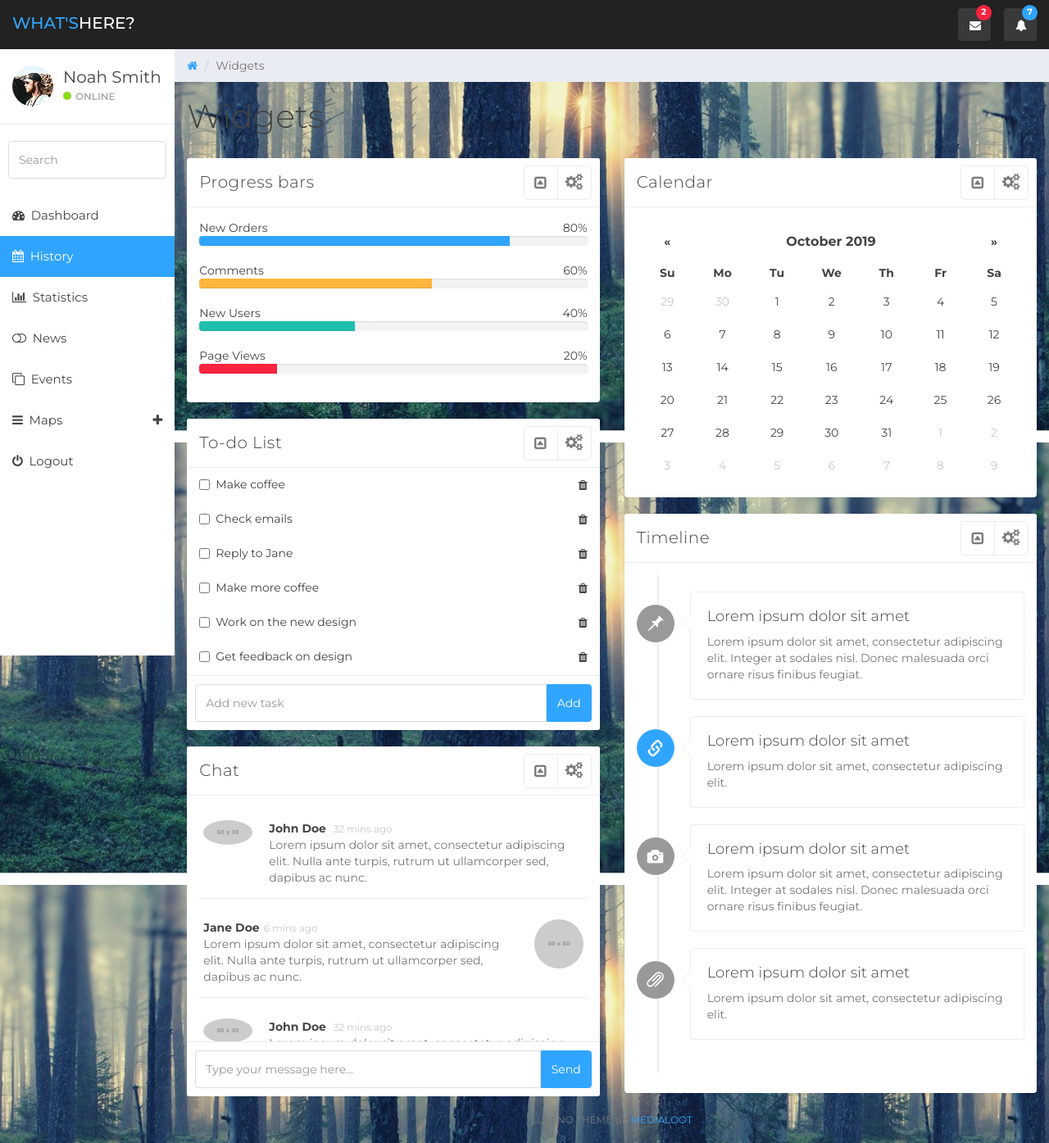
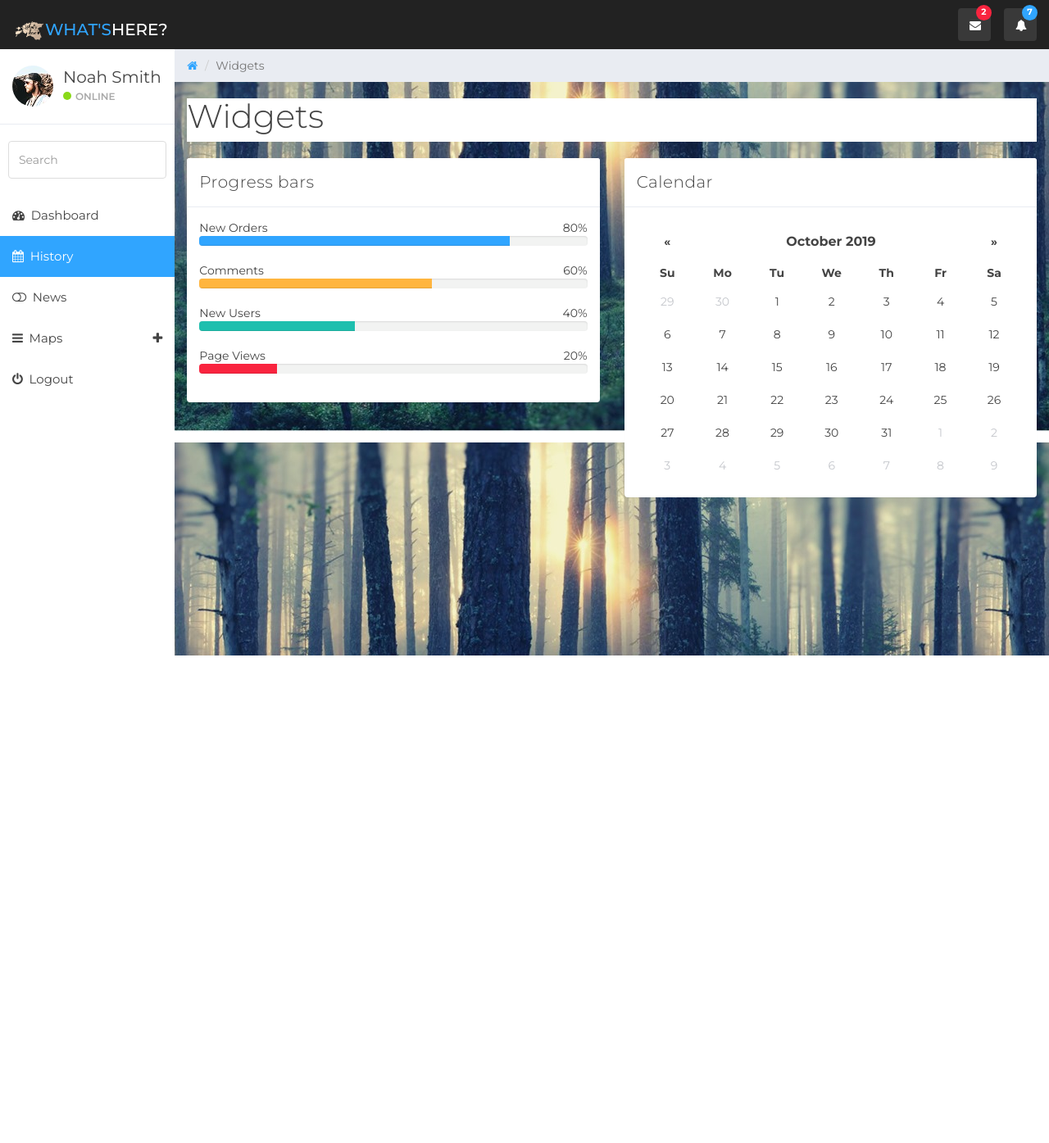
Before and after one commit to Laurikainen/SpaceHikers, a PHP site: page /widgets.html in a window 1280 px wide. Shown: the whole page at 82% size. After the commit the page ends 800 px from the top, so only its background shows below. Run offline with PHP 8.4, Linux system fonts and the light colour scheme; grey boxes labelled with a size stand in for pictures from a placeholder-image service; some libraries are stand-ins or nearby versions.

Commit message:
Somewhat final product

```diff
--- a/css/styles.css
+++ b/css/styles.css
@@ -16,6 +16,7 @@ h1, h2, h3, h4, h5, h6 {
   color: #444444; }
 
 h1 {
+  background-color: #fff;
   font-weight: 300;
   font-size: 40px; }
 
--- a/login.html
+++ b/login.html
@@ -3,10 +3,11 @@
 <head>
 	<meta charset="utf-8">
 	<meta name="viewport" content="width=device-width, initial-scale=1">
-	<title>Lumino - Login</title>
+	<title>Login</title>
 	<link href="css/bootstrap.min.css" rel="stylesheet">
 	<link href="css/datepicker3.css" rel="stylesheet">
 	<link href="css/styles.css" rel="stylesheet">
+	<link rel="icon" href="favicon-16x16.png" />
 	<!--[if lt IE 9]>
 	<script src="js/html5shiv.js"></script>
 	<script src="js/respond.min.js"></script>
@@ -32,6 +33,7 @@
 								</label>
 							</div>
 							<a href="index.html" class="btn btn-primary">Login</a></fieldset>
+							<p></p><a href="" >Sign Up</a>
 					</form>
 				</div>
 			</div>
--- a/panels.html
+++ b/panels.html
@@ -96,7 +96,6 @@
 		<ul class="nav menu">
 			<li><a href="index.html"><em class="fa fa-dashboard">&nbsp;</em> Dashboard</a></li>
 			<li><a href="widgets.html"><em class="fa fa-calendar">&nbsp;</em> History</a></li>
-			<li><a href="charts.html"><em class="fa fa-bar-chart">&nbsp;</em> Statistics</a></li>
 			<li><a href="news.html"><em class="fa fa-toggle-off">&nbsp;</em> News</a></li>
 			<li class="active"><a href="panels.html"><em class="fa fa-clone">&nbsp;</em> Events</a></li>
 			<li class="parent "><a data-toggle="collapse" href="#sub-item-1">
--- a/widgets.html
+++ b/widgets.html
@@ -3,12 +3,12 @@
 <head>
 	<meta charset="utf-8">
 	<meta name="viewport" content="width=device-width, initial-scale=1">
-	<title>Lumino - Widgets</title>
+	<title>History</title>
 	<link href="css/bootstrap.min.css" rel="stylesheet">
 	<link href="css/font-awesome.min.css" rel="stylesheet">
 	<link href="css/datepicker3.css" rel="stylesheet">
 	<link href="css/styles.css" rel="stylesheet">
-
+	<link rel="icon" href="favicon-16x16.png" />
 	<!--Custom Font-->
 	<link href="https://fonts.googleapis.com/css?family=Montserrat:300,300i,400,400i,500,500i,600,600i,700,700i" rel="stylesheet">
 	<!--[if lt IE 9]>
@@ -24,7 +24,7 @@
 					<span class="icon-bar"></span>
 					<span class="icon-bar"></span>
 					<span class="icon-bar"></span></button>
-				<a class="navbar-brand" href="#"><span>What's</span>Here?</a>
+				<a class="navbar-brand" href="#"><span><img src="logo.png" height="40" width="40"></span><span>What's</span>Here?</a>
 				<ul class="nav navbar-top-links navbar-right">
 					<li class="dropdown"><a class="dropdown-toggle count-info" data-toggle="dropdown" href="#">
 						<em class="fa fa-envelope"></em><span class="label label-danger">2</span>
@@ -96,9 +96,7 @@
 		<ul class="nav menu">
 			<li><a href="index.html"><em class="fa fa-dashboard">&nbsp;</em> Dashboard</a></li>
 			<li class="active"><a href="widgets.html"><em class="fa fa-calendar">&nbsp;</em> History</a></li>
-			<li><a href="charts.html"><em class="fa fa-bar-chart">&nbsp;</em> Statistics</a></li>
 			<li><a href="news.html"><em class="fa fa-toggle-off">&nbsp;</em> News</a></li>
-			<li><a href="panels.html"><em class="fa fa-clone">&nbsp;</em> Events</a></li>
 			<li class="parent "><a data-toggle="collapse" href="#sub-item-1">
 				<em class="fa fa-navicon">&nbsp;</em> Maps <span data-toggle="collapse" href="#sub-item-1" class="icon pull-right"><em class="fa fa-plus"></em></span>
 				</a>
@@ -140,30 +138,7 @@
 				<div class="panel panel-default ">
 					<div class="panel-heading">
 						Progress bars
-						<ul class="pull-right panel-settings panel-button-tab-right">
-							<li class="dropdown"><a class="pull-right dropdown-toggle" data-toggle="dropdown" href="#">
-								<em class="fa fa-cogs"></em>
-							</a>
-								<ul class="dropdown-menu dropdown-menu-right">
-									<li>
-										<ul class="dropdown-settings">
-											<li><a href="#">
-												<em class="fa fa-cog"></em> Settings 1
-											</a></li>
-											<li class="divider"></li>
-											<li><a href="#">
-												<em class="fa fa-cog"></em> Settings 2
-											</a></li>
-											<li class="divider"></li>
-											<li><a href="#">
-												<em class="fa fa-cog"></em> Settings 3
-											</a></li>
-										</ul>
-									</li>
-								</ul>
-							</li>
-						</ul>
-						<span class="pull-right clickable panel-toggle panel-button-tab-left"><em class="fa fa-toggle-up"></em></span></div>
+					</div>
 					<div class="panel-body">
 						<div class="col-md-12 no-padding">
 							<div class="row progress-labels">
@@ -197,267 +172,22 @@
 						</div>
 					</div>
 				</div>
-				<div class="panel panel-default">
-					<div class="panel-heading">
-						To-do List
-						<ul class="pull-right panel-settings panel-button-tab-right">
-							<li class="dropdown"><a class="pull-right dropdown-toggle" data-toggle="dropdown" href="#">
-								<em class="fa fa-cogs"></em>
-							</a>
-								<ul class="dropdown-menu dropdown-menu-right">
-									<li>
-										<ul class="dropdown-settings">
-											<li><a href="#">
-												<em class="fa fa-cog"></em> Settings 1
-											</a></li>
-											<li class="divider"></li>
-											<li><a href="#">
-												<em class="fa fa-cog"></em> Settings 2
-											</a></li>
-											<li class="divider"></li>
-											<li><a href="#">
-												<em class="fa fa-cog"></em> Settings 3
-											</a></li>
-										</ul>
-									</li>
-								</ul>
-							</li>
-						</ul>
-						<span class="pull-right clickable panel-toggle panel-button-tab-left"><em class="fa fa-toggle-up"></em></span></div>
-					<div class="panel-body">
-						<ul class="todo-list">
-							<li class="todo-list-item">
-								<div class="checkbox">
-									<input type="checkbox" id="checkbox-1" />
-									<label for="checkbox-1">Make coffee</label>
-								</div>
-								<div class="pull-right action-buttons"><a href="#" class="trash"><em class="fa fa-trash"></em></a></div>
-							</li>
-							<li class="todo-list-item">
-								<div class="checkbox">
-									<input type="checkbox" id="checkbox-2" />
-									<label for="checkbox-2">Check emails</label>
-								</div>
-								<div class="pull-right action-buttons"><a href="#" class="trash"><em class="fa fa-trash"></em></a></div>
-							</li>
-							<li class="todo-list-item">
-								<div class="checkbox">
-									<input type="checkbox" id="checkbox-3" />
-									<label for="checkbox-3">Reply to Jane</label>
-								</div>
-								<div class="pull-right action-buttons"><a href="#" class="trash"><em class="fa fa-trash"></em></a></div>
-							</li>
-							<li class="todo-list-item">
-								<div class="checkbox">
-									<input type="checkbox" id="checkbox-4" />
-									<label for="checkbox-4">Make more coffee</label>
-								</div>
-								<div class="pull-right action-buttons"><a href="#" class="trash"><em class="fa fa-trash"></em></a></div>
-							</li>
-							<li class="todo-list-item">
-								<div class="checkbox">
-									<input type="checkbox" id="checkbox-5" />
-									<label for="checkbox-5">Work on the new design</label>
-								</div>
-								<div class="pull-right action-buttons"><a href="#" class="trash"><em class="fa fa-trash"></em></a></div>
-							</li>
-							<li class="todo-list-item">
-								<div class="checkbox">
-									<input type="checkbox" id="checkbox-6" />
-									<label for="checkbox-6">Get feedback on design</label>
-								</div>
-								<div class="pull-right action-buttons"><a href="#" class="trash"><em class="fa fa-trash"></em></a></div>
-							</li>
-						</ul>
-					</div>
-					<div class="panel-footer">
-						<div class="input-group">
-							<input id="btn-input" type="text" class="form-control input-md" placeholder="Add new task" /><span class="input-group-btn">
-								<button class="btn btn-primary btn-md" id="btn-todo">Add</button>
-						</span></div>
-					</div>
-				</div>
-				<div class="panel panel-default chat">
-					<div class="panel-heading">
-						Chat
-						<ul class="pull-right panel-settings panel-button-tab-right">
-							<li class="dropdown"><a class="pull-right dropdown-toggle" data-toggle="dropdown" href="#">
-								<em class="fa fa-cogs"></em>
-							</a>
-								<ul class="dropdown-menu dropdown-menu-right">
-									<li>
-										<ul class="dropdown-settings">
-											<li><a href="#">
-												<em class="fa fa-cog"></em> Settings 1
-											</a></li>
-											<li class="divider"></li>
-											<li><a href="#">
-												<em class="fa fa-cog"></em> Settings 2
-											</a></li>
-											<li class="divider"></li>
-											<li><a href="#">
-												<em class="fa fa-cog"></em> Settings 3
-											</a></li>
-										</ul>
-									</li>
-								</ul>
-							</li>
-						</ul>
-						<span class="pull-right clickable panel-toggle panel-button-tab-left"><em class="fa fa-toggle-up"></em></span></div>
-					<div class="panel-body">
-						<ul>
-							<li class="left clearfix"><span class="chat-img pull-left">
-								<img src="http://placehold.it/60/30a5ff/fff" alt="User Avatar" class="img-circle" />
-								</span>
-								<div class="chat-body clearfix">
-									<div class="header"><strong class="primary-font">John Doe</strong> <small class="text-muted">32 mins ago</small></div>
-									<p>Lorem ipsum dolor sit amet, consectetur adipiscing elit. Nulla ante turpis, rutrum ut ullamcorper sed, dapibus ac nunc.</p>
-								</div>
-							</li>
-							<li class="right clearfix"><span class="chat-img pull-right">
-								<img src="http://placehold.it/60/dde0e6/5f6468" alt="User Avatar" class="img-circle" />
-								</span>
-								<div class="chat-body clearfix">
-									<div class="header"><strong class="pull-left primary-font">Jane Doe</strong> <small class="text-muted">6 mins ago</small></div>
-									<p>Lorem ipsum dolor sit amet, consectetur adipiscing elit. Nulla ante turpis, rutrum ut ullamcorper sed, dapibus ac nunc.</p>
-								</div>
-							</li>
-							<li class="left clearfix"><span class="chat-img pull-left">
-								<img src="http://placehold.it/60/30a5ff/fff" alt="User Avatar" class="img-circle" />
-								</span>
-								<div class="chat-body clearfix">
-									<div class="header"><strong class="primary-font">John Doe</strong> <small class="text-muted">32 mins ago</small></div>
-									<p>Lorem ipsum dolor sit amet, consectetur adipiscing elit. Nulla ante turpis, rutrum ut ullamcorper sed, dapibus ac nunc.</p>
-								</div>
-							</li>
-						</ul>
-					</div>
-					<div class="panel-footer">
-						<div class="input-group">
-							<input id="btn-input" type="text" class="form-control input-md" placeholder="Type your message here..." /><span class="input-group-btn">
-								<button class="btn btn-primary btn-md" id="btn-chat">Send</button>
-						</span></div>
-					</div>
-				</div>
+
 			</div><!--/.col-->
-
 			<div class="col-md-6">
 				<div class="panel panel-default">
 					<div class="panel-heading">
 						Calendar
-						<ul class="pull-right panel-settings panel-button-tab-right">
-							<li class="dropdown"><a class="pull-right dropdown-toggle" data-toggle="dropdown" href="#">
-								<em class="fa fa-cogs"></em>
-							</a>
-								<ul class="dropdown-menu dropdown-menu-right">
-									<li>
-										<ul class="dropdown-settings">
-											<li><a href="#">
-												<em class="fa fa-cog"></em> Settings 1
-											</a></li>
-											<li class="divider"></li>
-											<li><a href="#">
-												<em class="fa fa-cog"></em> Settings 2
-											</a></li>
-											<li class="divider"></li>
-											<li><a href="#">
-												<em class="fa fa-cog"></em> Settings 3
-											</a></li>
-										</ul>
-									</li>
-								</ul>
-							</li>
-						</ul>
-						<span class="pull-right clickable panel-toggle panel-button-tab-left"><em class="fa fa-toggle-up"></em></span></div>
+					</div>
 					<div class="panel-body">
 						<div id="calendar"></div>
 					</div>
 				</div>
-				<div class="panel panel-default ">
-					<div class="panel-heading">
-						Timeline
-						<ul class="pull-right panel-settings panel-button-tab-right">
-							<li class="dropdown"><a class="pull-right dropdown-toggle" data-toggle="dropdown" href="#">
-								<em class="fa fa-cogs"></em>
-							</a>
-								<ul class="dropdown-menu dropdown-menu-right">
-									<li>
-										<ul class="dropdown-settings">
-											<li><a href="#">
-												<em class="fa fa-cog"></em> Settings 1
-											</a></li>
-											<li class="divider"></li>
-											<li><a href="#">
-												<em class="fa fa-cog"></em> Settings 2
-											</a></li>
-											<li class="divider"></li>
-											<li><a href="#">
-												<em class="fa fa-cog"></em> Settings 3
-											</a></li>
-										</ul>
-									</li>
-								</ul>
-							</li>
-						</ul>
-						<span class="pull-right clickable panel-toggle panel-button-tab-left"><em class="fa fa-toggle-up"></em></span></div>
-					<div class="panel-body timeline-container">
-						<ul class="timeline">
-							<li>
-								<div class="timeline-badge"><i class="glyphicon glyphicon-pushpin"></i></div>
-								<div class="timeline-panel">
-									<div class="timeline-heading">
-										<h4 class="timeline-title">Lorem ipsum dolor sit amet</h4>
-									</div>
-									<div class="timeline-body">
-										<p>Lorem ipsum dolor sit amet, consectetur adipiscing elit. Integer at sodales nisl. Donec malesuada orci ornare risus finibus feugiat.</p>
-									</div>
-								</div>
-							</li>
-							<li>
-								<div class="timeline-badge primary"><i class="glyphicon glyphicon-link"></i></div>
-								<div class="timeline-panel">
-									<div class="timeline-heading">
-										<h4 class="timeline-title">Lorem ipsum dolor sit amet</h4>
-									</div>
-									<div class="timeline-body">
-										<p>Lorem ipsum dolor sit amet, consectetur adipiscing elit.</p>
-									</div>
-								</div>
-							</li>
-							<li>
-								<div class="timeline-badge"><i class="glyphicon glyphicon-camera"></i></div>
-								<div class="timeline-panel">
-									<div class="timeline-heading">
-										<h4 class="timeline-title">Lorem ipsum dolor sit amet</h4>
-									</div>
-									<div class="timeline-body">
-										<p>Lorem ipsum dolor sit amet, consectetur adipiscing elit. Integer at sodales nisl. Donec malesuada orci ornare risus finibus feugiat.</p>
-									</div>
-								</div>
-							</li>
-							<li>
-								<div class="timeline-badge"><i class="glyphicon glyphicon-paperclip"></i></div>
-								<div class="timeline-panel">
-									<div class="timeline-heading">
-										<h4 class="timeline-title">Lorem ipsum dolor sit amet</h4>
-									</div>
-									<div class="timeline-body">
-										<p>Lorem ipsum dolor sit amet, consectetur adipiscing elit.</p>
-									</div>
-								</div>
-							</li>
-						</ul>
-					</div>
-				</div>
 			</div><!--/.col-->
-			<div class="col-sm-12">
-				<p class="back-link">Lumino Theme by <a href="https://www.medialoot.com">Medialoot</a></p>
-			</div>
 		</div><!--/.row-->
 	</div>	<!--/.main-->
 
-
-<script src="js/jquery-1.11.1.min.js"></script>
+	<script src="js/jquery-1.11.1.min.js"></script>
 	<script src="js/bootstrap.min.js"></script>
 	<script src="js/chart.min.js"></script>
 	<script src="js/chart-data.js"></script>
@@ -466,5 +196,6 @@
 	<script src="js/bootstrap-datepicker.js"></script>
 	<script src="js/custom.js"></script>
 
+
 </body>
 </html>
```
Also changed, not shown: browserconfig.xml (added, +9 -0 lines), charts.html (deleted, +0 -254 lines), google.html (deleted, +0 -22 lines), index.html (+6 -87 lines), news.html (+57 -8 lines), favicon-16x16.png (added), logo.png (added).
